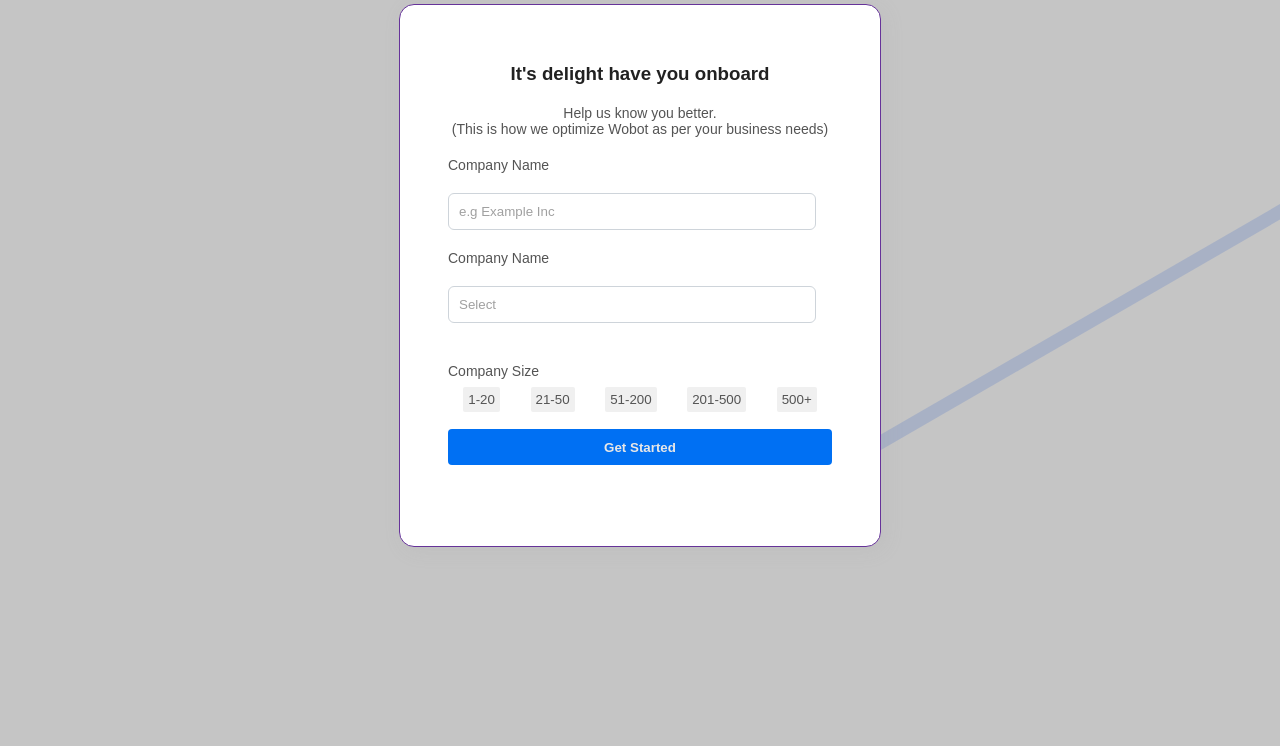
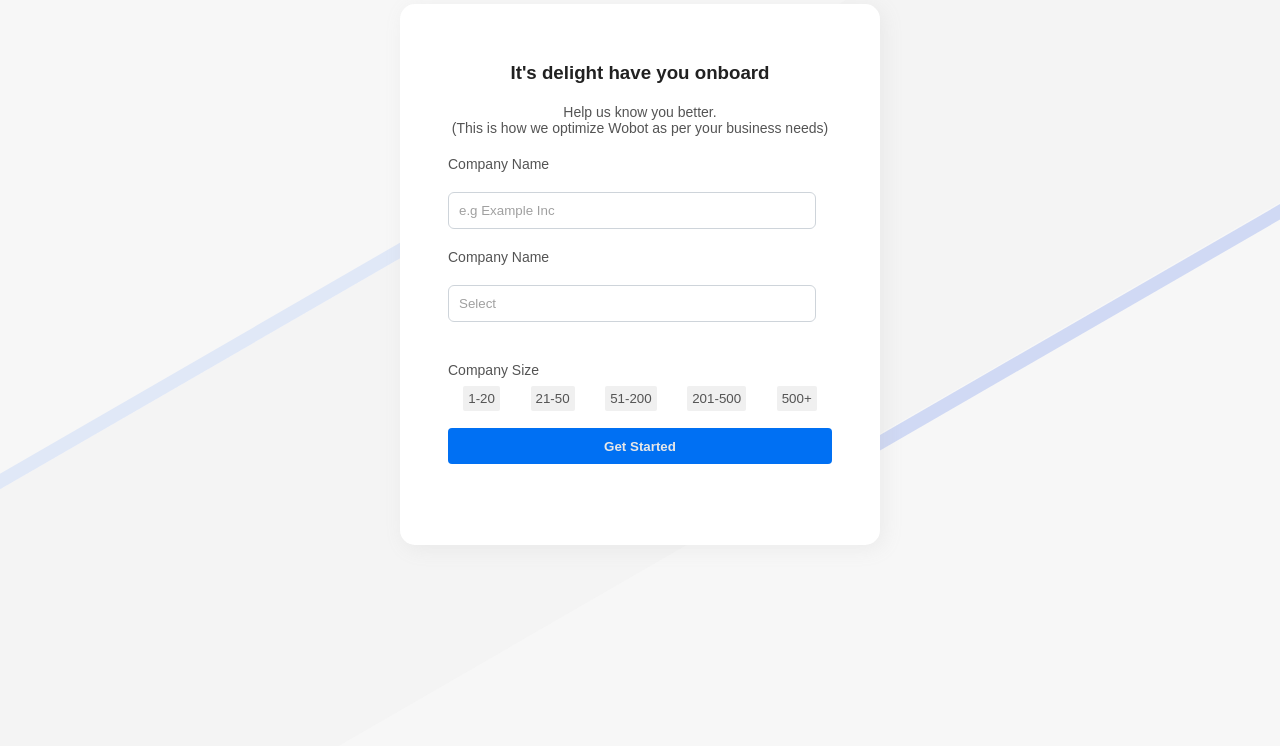
Before and after one commit to Dharmveer47/WoBot, a plain HTML site: page index.html in a window 1280 px wide. Shown: the part 54-800 px from the top of the page. Drawn offline with Linux system fonts and the light colour scheme.

Commit message:
BgChanged

```diff
--- a/style.css
+++ b/style.css
@@ -17,7 +17,7 @@ body {
   box-sizing: border-box;
   font-family: sans-serif;
   background-blend-mode: darken;
-  background-color: #c5c5c5;
+  background-color: #f7f7f7;
 }
 .container {
   width: 80%;
@@ -39,7 +39,7 @@ body {
 
   padding-bottom: 30px;
    flex-direction: column;
-  border: 1px solid rebeccapurple;
+  /* border: 1px solid rebeccapurple; */
   background: #FFFFFF;
   box-shadow: 4px 4px 20px rgba(157, 157, 157, 0.12);
   border-radius: 15px;
```
